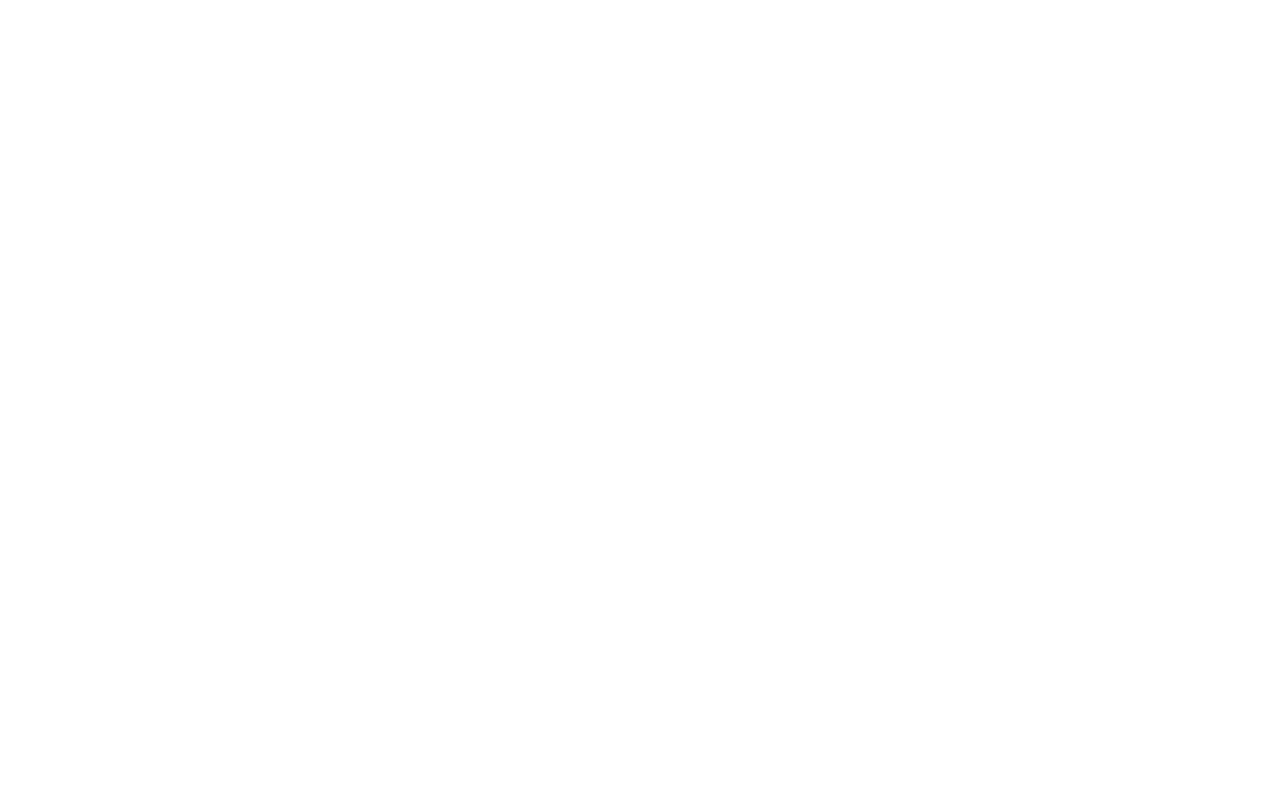
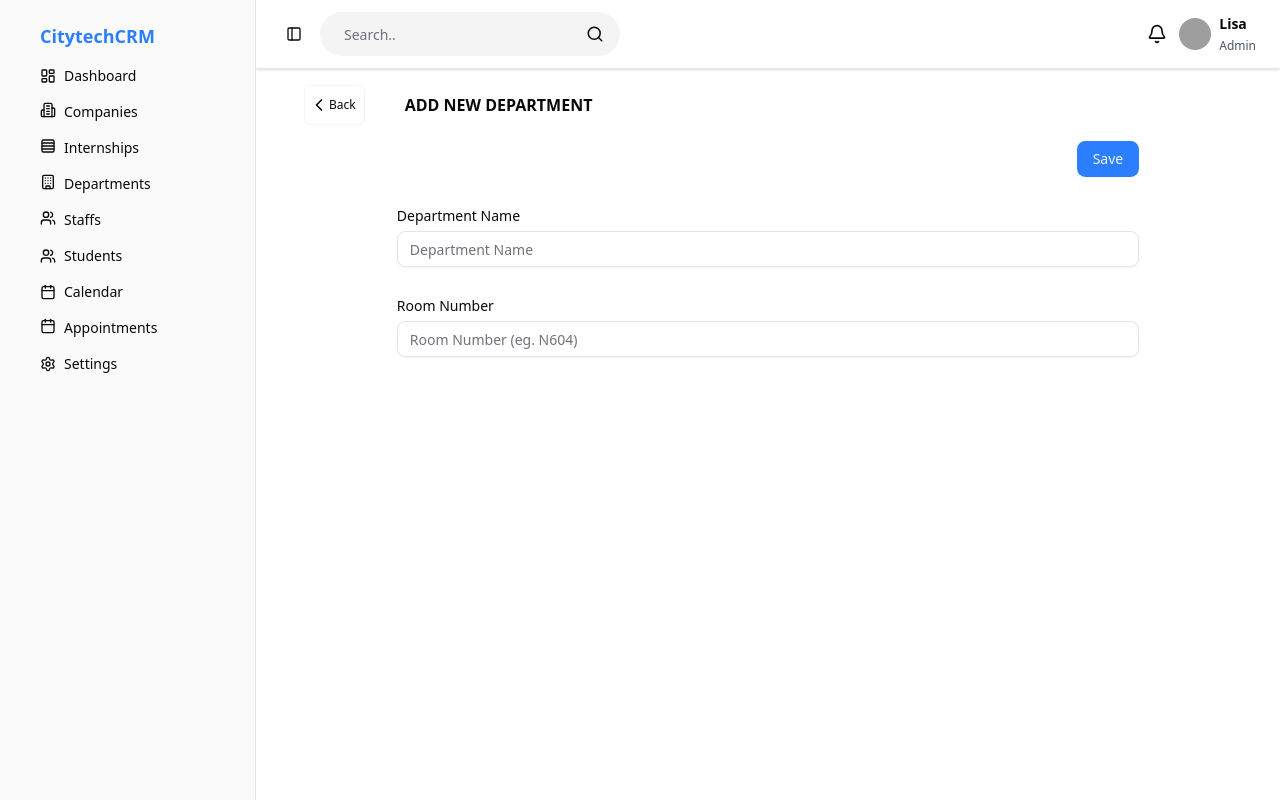
Before and after one commit to CUNY2XTECH-CITYTECH/CRM-ttpr-frontend, a React (Vite) app in the folder frontend/: page /admin/create-departments in a window 1280 px wide. Before the commit this address had no page. Built offline with nearby package versions, Linux system fonts and the light colour scheme; grey boxes are pictures that could not be loaded.

Commit message:
added create-update-departments files

```diff
--- a/frontend/src/components/sidebar.jsx
+++ b/frontend/src/components/sidebar.jsx
@@ -24,7 +24,9 @@
   Users,
   ChevronDown,
   SquarePlus,
-  List
+  List,
+  Building,
+  BuildingIcon
 } from "lucide-react";
 import {
   Collapsible,
@@ -73,6 +75,21 @@
     }],
     icon: Rows4,
   },
+  {
+    title: "Departments",
+    url: "#",
+    childLinks: [{
+      title: "create departments",
+      url: "/admin/create-departments",
+    }
+      ,
+    {
+      title: "view departments",
+      url: "/admin/view-departments",
+    }],
+    icon: BuildingIcon,
+  },
+
   {
     title: "Staffs",
     url: "#",
@@ -133,14 +150,14 @@
           </SidebarGroupLabel>
           <SidebarGroupContent>
             <SidebarMenu>
-              {items.map((item) => (
-                <>
+              {items.map((item, e) => (
+                <div key={e}>
                   {item.childLinks ?
                     <Collapsible className="group/collapsible">
                       <SidebarMenuItem>
                         <CollapsibleTrigger asChild>
                           <SidebarMenuButton>
-                            <a  className="flex gap-2">
+                            <a className="flex gap-2">
                               <item.icon className="w-4 h-4" />
                               <span>{item.title}</span>
                             </a>
@@ -148,12 +165,12 @@
                         </CollapsibleTrigger>
                         <CollapsibleContent>
                           <SidebarMenuSub className={'mx-2'}>
-                            {item.childLinks.map(cl=>
-                            <SidebarMenuSubItem className={'px-4 py-1 hover:bg-secondary rounded-sm '}>
-                              <a className="flex gap-1" href={cl.url}>
-                                <span>{cl.title}</span>
-                              </a>
-                            </SidebarMenuSubItem>
+                            {item.childLinks.map(cl =>
+                              <SidebarMenuSubItem className={'px-4 py-1 hover:bg-secondary rounded-sm '}>
+                                <a className="flex gap-1" href={cl.url}>
+                                  <span>{cl.title}</span>
+                                </a>
+                              </SidebarMenuSubItem>
                             )}
                           </SidebarMenuSub>
                         </CollapsibleContent>
@@ -163,13 +180,13 @@
                     <SidebarMenuItem key={item.title}>
                       <SidebarMenuButton asChild>
                         <a href={item.url} className="flex gap-2">
-                          <item.icon className="w-5 h-5"/>
+                          <item.icon className="w-5 h-5" />
                           <span>{item.title}</span>
                         </a>
                       </SidebarMenuButton>
                     </SidebarMenuItem>
                   }
-                </>
+                </div>
               ))}
 
             </SidebarMenu>
--- a/frontend/src/lib/validations.js
+++ b/frontend/src/lib/validations.js
@@ -1,14 +1,19 @@
+import { name } from 'ejs'
 import * as yup from 'yup'
 const websiteRegex = '^(https?:\/\/)?(www\.)?[a-zA-Z0-9-]+\.[a-zA-Z]{2,}(:[0-9]{1,5})?(\/[^\s]*)?$'
 const zipRegex = '^\d{5}(-\d{4})?$'
 export const validateCompaniesForm = yup.object().shape({
   // email, mission, industry,website,city, zipcode, street
-  name: yup.string().required(),
+  name: yup.string().min(3).required(),
   email: yup.string().email().required(),
   mission: yup.string().max(200),
   industry: yup.string().required(),
-  website: yup.string().matches(websiteRegex,"invalid website url"),
+  website: yup.string().matches(websiteRegex, "invalid website url"),
   city: yup.string().required(),
   street: yup.string().required(),
-  zipcode: yup.string().matches(zipRegex,"invalid zipcode").required()
+  zipcode: yup.string().matches(zipRegex, "invalid zipcode").required()
 })
+export const validateDepartmentForm = yup.object().shape({
+  name: yup.string().min(3).required(),
+  room: yup.string().min(3).required()
+})
--- a/frontend/src/main.jsx
+++ b/frontend/src/main.jsx
@@ -10,7 +10,8 @@
 import CreateCompanies from './pages/admin/create-companies'
 import UpdateCompanies from './pages/admin/update-companies'
 import StudentOnboarding from './pages/students/studentOnboarding'
-
+import CreateDepartments from './pages/admin/create-departments'
+import UpdateDepartments from './pages/admin/update-departments'
 createRoot(document.getElementById('root')).render(
   <StrictMode>
     <BrowserRouter>
@@ -23,6 +24,8 @@
         <Route path="/signIn" element={<LoginPage />} />
         <Route path='/admin/create-companies' element={<CreateCompanies />} />
         <Route path='/admin/update-companies' element={<UpdateCompanies/>} />
+        <Route path='/admin/create-departments' element={<CreateDepartments/>} />
+        <Route path='/admin/update-departments' element={<UpdateDepartments/>} />
         <Route path='/students/onboarding' element={<StudentOnboarding/>} />
       // add your pages here
       </Routes>
--- /dev/null
+++ b/frontend/src/pages/admin/create-departments.jsx
@@ -0,0 +1,65 @@
+import React,{useState} from 'react'
+import Layout from '@/components/layout';
+import { Topbar } from '@/components/topbar';
+import { FormField, FormDescription, FormControl, FormLabel, FormItem, FormMessage, Form } from '@/components/ui/form';
+import { useForm } from 'react-hook-form';
+import { Input } from '@/components/ui/input';
+import { yupResolver } from '@hookform/resolvers/yup'
+import { validateDepartmentForm } from '@/lib/validations';
+import { Button } from '@/components/ui/button';
+
+export default function CreateDepartments() {
+  const departmentForm = useForm({
+    resolver: yupResolver(validateDepartmentForm),
+    defaultValues: {
+      name: '', room: ''
+    }
+  })
+  const onSubmit = (values) => {
+    console.log('v', values)
+  }
+
+  return (
+    <Layout>
+      <Topbar title="Add New Department" mode="create" />
+      <div className='w-[80%] m-auto py-4'>
+        <Form {...departmentForm}>
+          <form onSubmit={departmentForm.handleSubmit(onSubmit)} className='grid space-y-8'>
+            <Button type="submit" className={"ml-auto"}>Save</Button>
+            <div className='grid gap-8'>
+              <FormField
+                control={departmentForm.control}
+                name="name"
+                render={({ field }) => (
+                  <FormItem className={'relative'}>
+                    <FormLabel>Department Name</FormLabel>
+                    <FormControl>
+                      <Input placeholder="Department Name" {...field} />
+                    </FormControl>
+                    <FormMessage className={'text-xs absolute -bottom-5 left-0'} />
+                  </FormItem>
+                )}
+              >
+              </FormField>
+              <FormField
+                control={departmentForm.control}
+                name="room"
+                render={({ field }) => (
+                  <FormItem>
+                    <FormLabel>Room Number</FormLabel>
+                    <FormControl>
+                      <Input placeholder="Room Number (eg. N604)" {...field} />
+                    </FormControl>
+                    <FormMessage className={'text-xs absolute -bottom-5 left-0'} />
+                  </FormItem>
+                )}
+              >
+              </FormField>
+            </div>
+          </form>
+        </Form>
+      </div>
+    </Layout>
+
+  )
+}
--- /dev/null
+++ b/frontend/src/pages/admin/update-departments.jsx
@@ -0,0 +1,65 @@
+import React,{useState} from 'react'
+import Layout from '@/components/layout';
+import { Topbar } from '@/components/topbar';
+import { FormField, FormDescription, FormControl, FormLabel, FormItem, FormMessage, Form } from '@/components/ui/form';
+import { useForm } from 'react-hook-form';
+import { Input } from '@/components/ui/input';
+import { yupResolver } from '@hookform/resolvers/yup'
+import { validateDepartmentForm } from '@/lib/validations';
+import { Button } from '@/components/ui/button';
+
+export default function UpdateDepartments() {
+  const departmentForm = useForm({
+    resolver: yupResolver(validateDepartmentForm),
+    defaultValues: {
+      name: '', room: ''
+    }
+  })
+  const onSubmit = (values) => {
+    console.log('v', values)
+  }
+
+  return (
+    <Layout>
+      <Topbar title="Add New Department" mode="create" />
+      <div className='w-[80%] m-auto py-4'>
+        <Form {...departmentForm}>
+          <form onSubmit={departmentForm.handleSubmit(onSubmit)} className='grid space-y-8'>
+            <Button type="submit" className={"ml-auto"}>Save</Button>
+            <div className='grid gap-8'>
+              <FormField
+                control={departmentForm.control}
+                name="name"
+                render={({ field }) => (
+                  <FormItem className={'relative'}>
+                    <FormLabel>Department Name</FormLabel>
+                    <FormControl>
+                      <Input placeholder="Department Name" {...field} />
+                    </FormControl>
+                    <FormMessage className={'text-xs absolute -bottom-5 left-0'} />
+                  </FormItem>
+                )}
+              >
+              </FormField>
+              <FormField
+                control={departmentForm.control}
+                name="room"
+                render={({ field }) => (
+                  <FormItem>
+                    <FormLabel>Room Number</FormLabel>
+                    <FormControl>
+                      <Input placeholder="Room Number (eg. N604)" {...field} />
+                    </FormControl>
+                    <FormMessage className={'text-xs absolute -bottom-5 left-0'} />
+                  </FormItem>
+                )}
+              >
+              </FormField>
+            </div>
+          </form>
+        </Form>
+      </div>
+    </Layout>
+
+  )
+}
```
